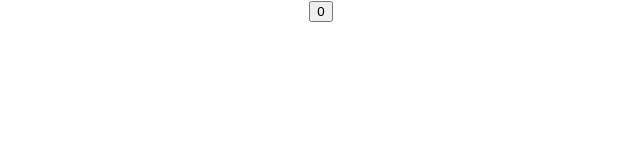
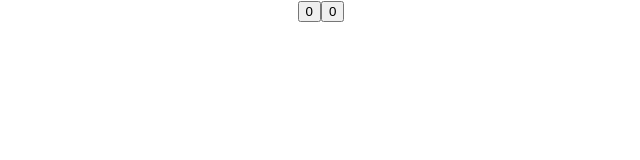
Before and after one commit to benjaminhuanghuang/react-redux-saga-study, a React (Create React App) app: page / in a window 1280 px wide. Shown: the top 160 px of the page, without its empty margins (319-959 px from the left). Built offline with nearby package versions, Linux system fonts and the light colour scheme.

Commit message:
add sample

```diff
--- a/src/actions/counter.js
+++ b/src/actions/counter.js
@@ -1,4 +1,4 @@
-import {INCREMENT} from '../constants/counter'
+import {INCREMENT,INCREMENT_ASYNC} from '../constants/counter'
 
 
 // action creator
@@ -7,3 +7,11 @@ export const increment = () =>{
     type: INCREMENT
   }
 }
+
+
+// action creator
+export const incrementAsync = () =>{
+  return {
+    type: INCREMENT_ASYNC
+  }
+}
--- a/src/components/Counter.js
+++ b/src/components/Counter.js
@@ -1,7 +1,7 @@
 import React, { Component } from 'react'
 import {connect} from 'react-redux';
 //
-import {increment} from '../actions/counter'
+import {increment, incrementAsync} from '../actions/counter'
 
 /*
   Normal redux
@@ -11,6 +11,7 @@ class Counter extends Component {
     return (
       <div>
         <button onClick={this.props.increment}>{this.props.counter}</button>
+        <button onClick={this.props.incrementAsync}>{this.props.counter}</button>
       </div>
     )
   }
@@ -22,4 +23,4 @@ const mapStateToProps = (state) =>{
   }
 }
 
-export default connect(mapStateToProps, {increment})(Counter)
+export default connect(mapStateToProps, {increment,incrementAsync})(Counter)
--- a/src/constants/counter.js
+++ b/src/constants/counter.js
@@ -1 +1,2 @@
 export const INCREMENT = 'INCREMENT'
+export const INCREMENT_ASYNC = 'INCREMENT_ASYNC'
--- a/src/index.js
+++ b/src/index.js
@@ -11,11 +11,11 @@ import { composeWithDevTools } from 'redux-devtools-extension'
 import rootReducer from './reducers'
 // Saga
 import createSagaMiddleware from 'redux-saga'
-import {helloSaga} from './sagas'
+import { wathIncrementAsync } from './sagas'
 
 const saga = createSagaMiddleware()
 const store = createStore(rootReducer, composeWithDevTools(applyMiddleware(saga)))
-saga.run(helloSaga)
+saga.run(wathIncrementAsync)   // Start saga
 
 ReactDOM.render(
   <Provider store={store}>
--- a/src/sagas/index.js
+++ b/src/sagas/index.js
@@ -1,3 +1,12 @@
-export function* helloSaga() {
-  console.log('Hello Sagas!');
+import {takeLatest} from 'redux-saga/effects'
+
+import {INCREMENT_ASYNC, INCREMENT} from '../constants/counter'
+
+function* incrementAsync(){
+
 }
+
+export function* wathIncrementAsync() {
+
+  yield takeLatest(INCREMENT, incrementAsync)
+}
```
